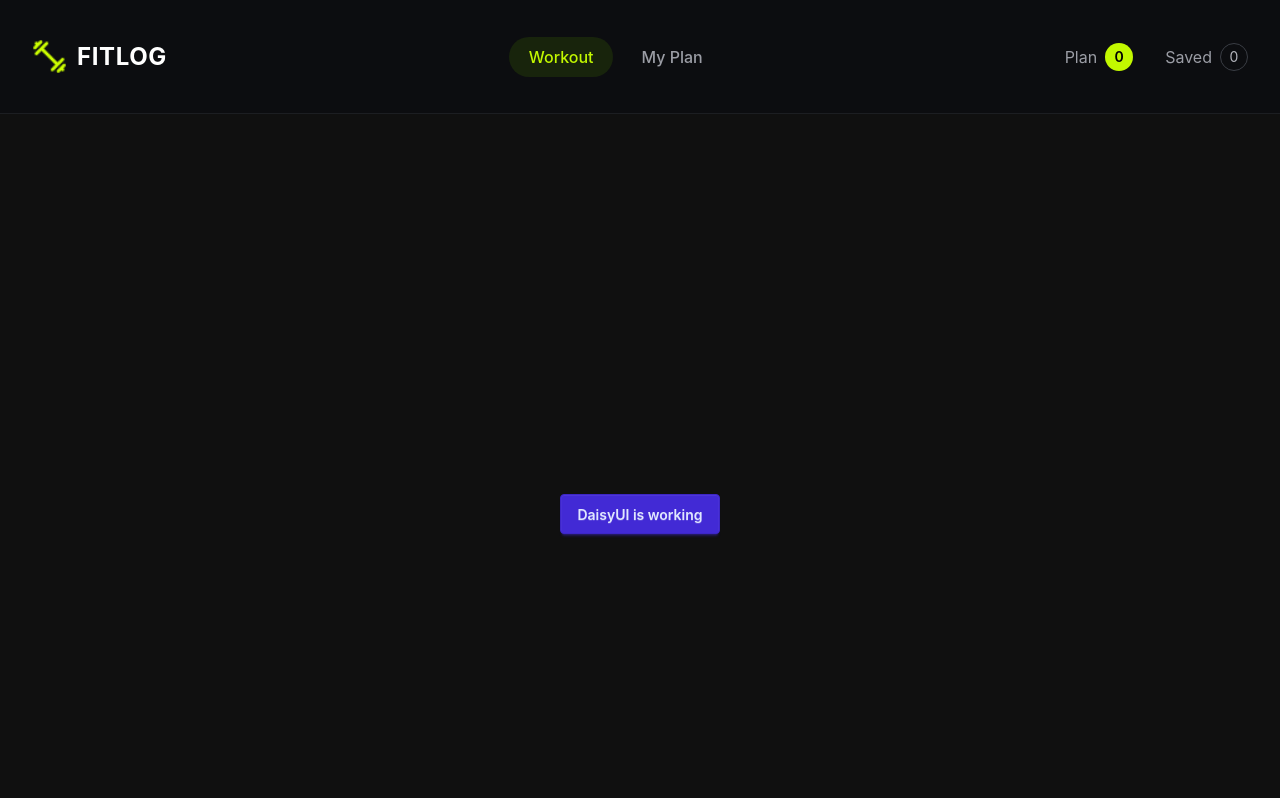
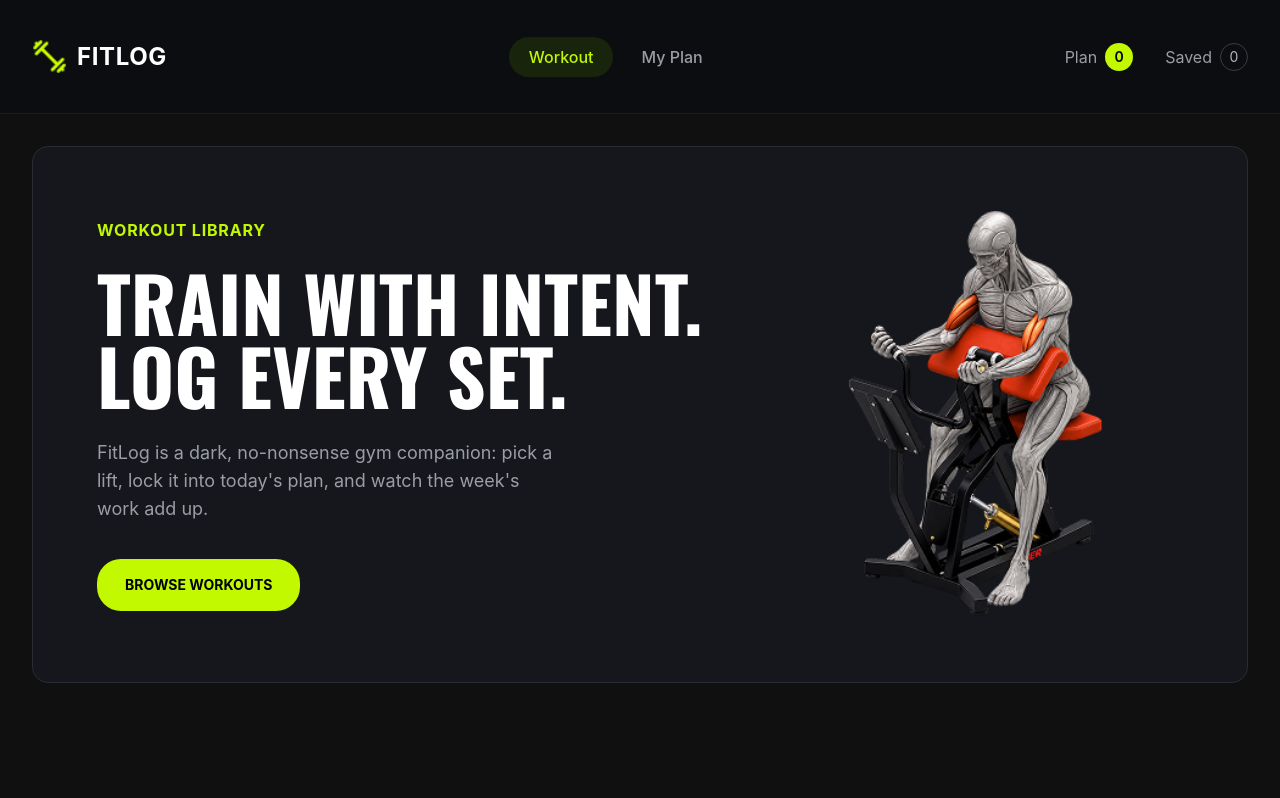
Before and after one commit to nabin-90/assignment-6, a Next.js app: page / in a window 1280 px wide. Shown: the top 798 px of the page. Built offline with nearby package versions, Linux system fonts and the light colour scheme.

Commit message:
hero added

```diff
--- a/src/app/page.tsx
+++ b/src/app/page.tsx
@@ -1,9 +1,20 @@
-export default function Home() {
+import Hero from "@/components/Hero";
+
+const HomePage = () => {
   return (
-    <main className="min-h-screen flex items-center justify-center">
-      <button className="btn btn-primary">
-        DaisyUI is working
-      </button>
-    </main>
+    <>
+      <Hero />
+
+      {/* Workout Library will come here later */}
+      <section id="library" className="min-h-screen">
+        <div className="mx-auto max-w-[1800px] px-4 py-20">
+          <h2 className="text-3xl font-bold text-white">
+            Workout Library
+          </h2>
+        </div>
+      </section>
+    </>
   );
-}
+};
+
+export default HomePage;
--- /dev/null
+++ b/src/components/Hero.tsx
@@ -0,0 +1,55 @@
+import Image from "next/image";
+import Link from "next/link";
+import { Oswald } from "next/font/google";
+
+import heroImage from "@/assets/images/hero.png";
+
+const oswald = Oswald({
+  subsets: ["latin"],
+  weight: ["700"],
+});
+
+const Hero = () => {
+  return (
+    <section className="px-4 py-8 sm:px-6 lg:px-8">
+      <div className="mx-auto grid max-w-[1800px] items-center overflow-hidden rounded-2xl border border-[#292c32] bg-[#15171c] px-6 py-12 sm:px-10 md:px-14 lg:min-h-[520px] lg:grid-cols-[1.25fr_0.75fr] lg:px-16 lg:py-16">
+        {/* Left Content */}
+        <div>
+          <p className="mb-6 text-sm font-bold tracking-wider text-[#c2f800] sm:text-base">
+            WORKOUT LIBRARY
+          </p>
+
+          <h1
+            className={`${oswald.className} max-w-[750px] text-5xl font-bold uppercase leading-[0.95] text-white sm:text-6xl md:text-7xl lg:text-[76px]`}
+          >
+            TRAIN WITH INTENT. LOG EVERY SET.
+          </h1>
+
+          <p className="mt-7 max-w-[460px] text-base leading-7 text-[#9b9da5] sm:text-lg">
+            FitLog is a dark, no-nonsense gym companion: pick a lift, lock it
+            into today&apos;s plan, and watch the week&apos;s work add up.
+          </p>
+
+          <Link
+            href="#library"
+            className="mt-9 inline-flex items-center gap-3 rounded-3xl bg-[#c2f800] px-7 py-4 text-sm font-bold text-black transition hover:bg-[#d0ff2e]"
+          >
+            BROWSE WORKOUTS
+          </Link>
+        </div>
+
+        {/* Right Image */}
+        <div className="mt-12 flex justify-center lg:mt-0 lg:justify-end">
+          <Image
+            src={heroImage}
+            alt="Workout exercise illustration"
+            priority
+            className="w-full max-w-[430px] object-contain"
+          />
+        </div>
+      </div>
+    </section>
+  );
+};
+
+export default Hero;
```
Also changed, not shown: src/assets/images/hero.png (renamed from src/assets/images/banner.png).
